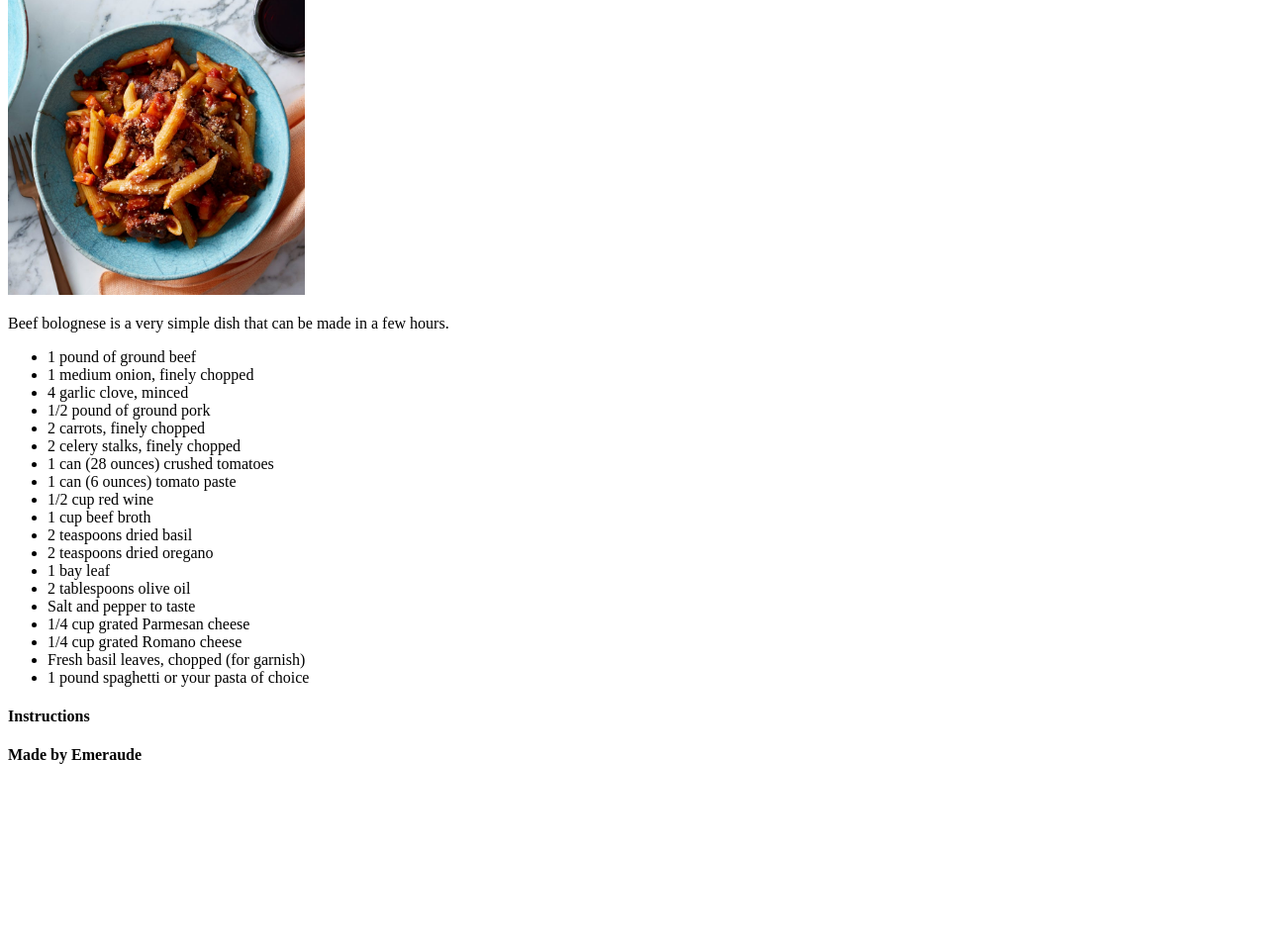
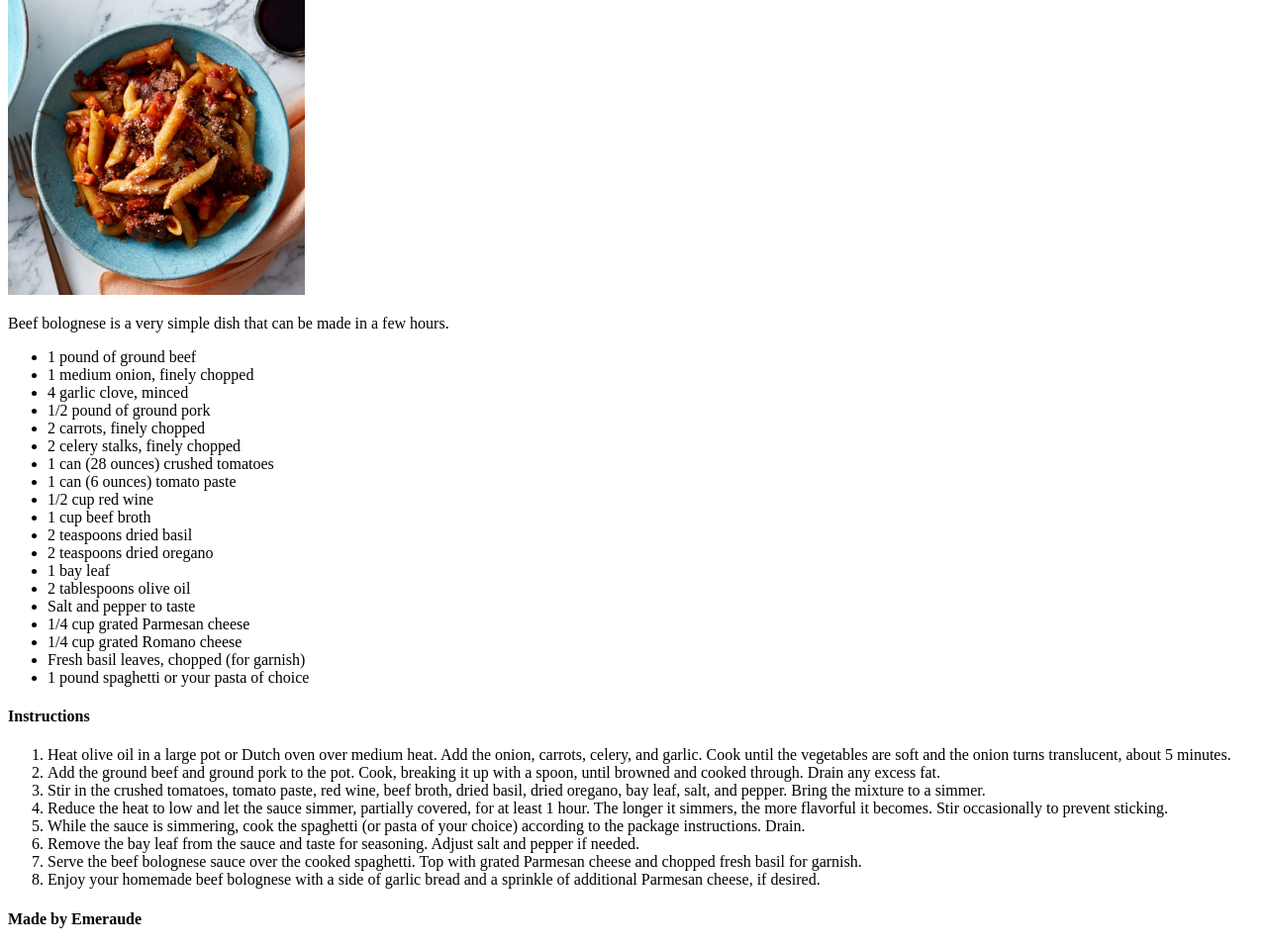
Before and after one commit to emmercie/html, a plain HTML site: page Spring.html in a window 1280 px wide. Shown: the part 100-1059 px from the top of the page at 99% size. Before the commit the page ends 894 px from the top, so only its background shows below. Drawn offline with Linux system fonts and the light colour scheme.

Commit message:
Added div and ol tag

```diff
--- a/Spring.html
+++ b/Spring.html
@@ -12,13 +12,14 @@
   <header>
 
 <h1>Beef Bolognese</h1>
+    <div>
     <nav>
       <a href="index.html">Home</a>
       <a href="/Summer/">Summer</a>
       <a href="/Fall/">Fall</a>
       <a href="/Winter/">Winter</a>
     </nav>
-
+    </div>
   </header>
   <main>
 <img src="Beef.jpeg" alt= width=100 height=300>
@@ -47,7 +48,23 @@
   <li>1 pound spaghetti or your pasta of choice</li>
 </ul>
 <h4>Instructions</h4>
+<ol>
+  <li>Heat olive oil in a large pot or Dutch oven over medium heat. Add the onion, carrots, celery, and garlic. Cook until the vegetables are soft and the onion turns translucent, about 5 minutes.</li>
 
+  <li>Add the ground beef and ground pork to the pot. Cook, breaking it up with a spoon, until browned and cooked through. Drain any excess fat.</li>
+
+<li>Stir in the crushed tomatoes, tomato paste, red wine, beef broth, dried basil, dried oregano, bay leaf, salt, and pepper. Bring the mixture to a simmer.</li>
+
+<li>Reduce the heat to low and let the sauce simmer, partially covered, for at least 1 hour. The longer it simmers, the more flavorful it becomes. Stir occasionally to prevent sticking.</li>
+
+<li>While the sauce is simmering, cook the spaghetti (or pasta of your choice) according to the package instructions. Drain.</li>
+
+<li>Remove the bay leaf from the sauce and taste for seasoning. Adjust salt and pepper if needed.</li>
+
+<li>Serve the beef bolognese sauce over the cooked spaghetti. Top with grated Parmesan cheese and chopped fresh basil for garnish.</li>
+
+<li>Enjoy your homemade beef bolognese with a side of garlic bread and a sprinkle of additional Parmesan cheese, if desired.</li>
+</ol>
 
   </main>
   <footer>
```
